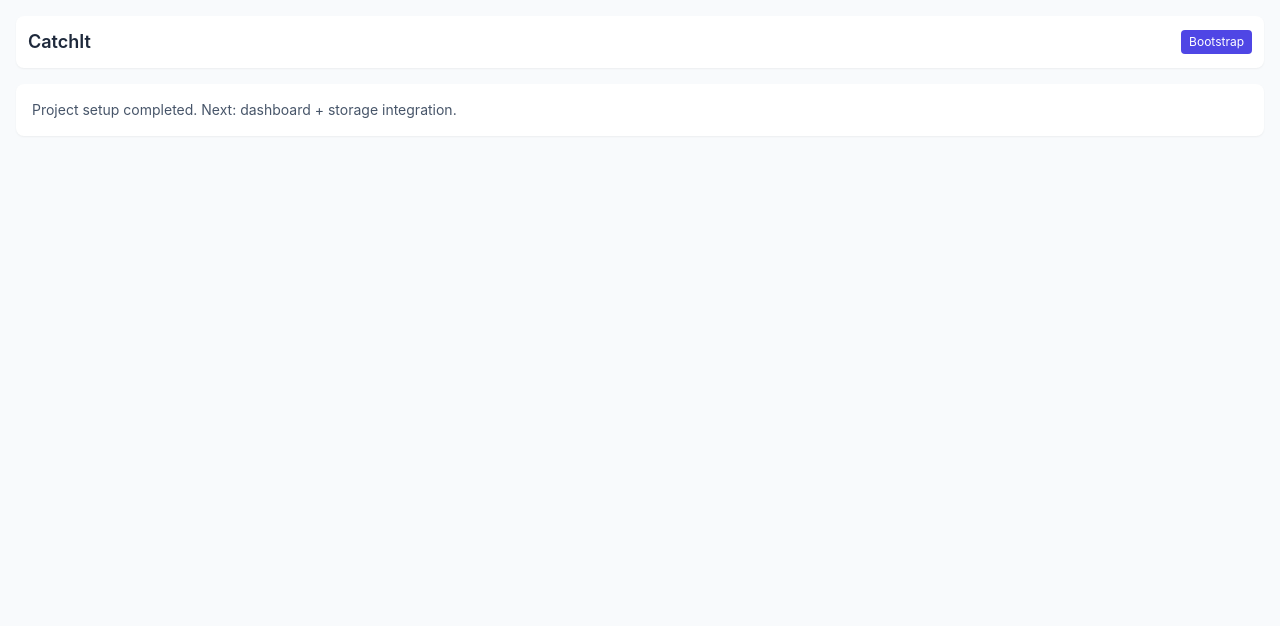
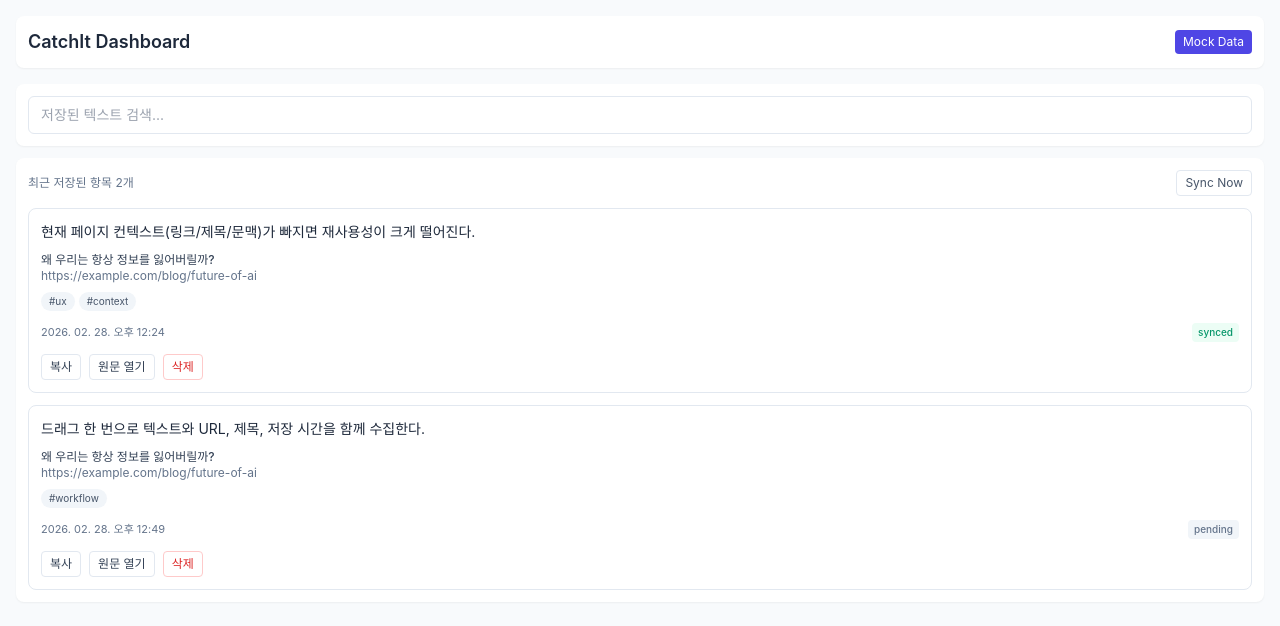
Before and after one commit to hyejungg/catch-it, a Vue app: page / in a window 1280 px wide. Shown: the top 626 px of the page. Built offline with nearby package versions, Linux system fonts and the light colour scheme.

Commit message:
✨ feat(ui): 대시보드 검색/리스트 뼈대 구현

```diff
--- a/src/ui/App.vue
+++ b/src/ui/App.vue
@@ -1,12 +1,160 @@
+<script setup lang="ts">
+import { computed, ref } from 'vue';
+import type { Highlight } from '@/shared/types/highlight';
+
+const searchQuery = ref('');
+const highlights = ref<Highlight[]>([
+  {
+    id: 'sample-1',
+    text: '현재 페이지 컨텍스트(링크/제목/문맥)가 빠지면 재사용성이 크게 떨어진다.',
+    url: 'https://example.com/blog/future-of-ai',
+    title: '왜 우리는 항상 정보를 잃어버릴까?',
+    createdAt: Date.now() - 1000 * 60 * 30,
+    tags: ['ux', 'context'],
+    notion: { status: 'synced' }
+  },
+  {
+    id: 'sample-2',
+    text: '드래그 한 번으로 텍스트와 URL, 제목, 저장 시간을 함께 수집한다.',
+    url: 'https://example.com/blog/future-of-ai',
+    title: '왜 우리는 항상 정보를 잃어버릴까?',
+    createdAt: Date.now() - 1000 * 60 * 5,
+    tags: ['workflow'],
+    notion: { status: 'pending' }
+  }
+]);
+
+const filteredHighlights = computed(() => {
+  const query = searchQuery.value.trim().toLowerCase();
+  if (!query) {
+    return highlights.value;
+  }
+
+  return highlights.value.filter((item) => {
+    return (
+      item.text.toLowerCase().includes(query) ||
+      item.title.toLowerCase().includes(query) ||
+      item.url.toLowerCase().includes(query) ||
+      item.tags.some((tag) => tag.toLowerCase().includes(query))
+    );
+  });
+});
+
+function formatDate(createdAt: number): string {
+  return new Intl.DateTimeFormat('ko-KR', {
+    year: 'numeric',
+    month: '2-digit',
+    day: '2-digit',
+    hour: '2-digit',
+    minute: '2-digit'
+  }).format(createdAt);
+}
+
+async function copyHighlight(item: Highlight): Promise<void> {
+  await navigator.clipboard.writeText(item.text);
+}
+
+function openSource(url: string): void {
+  window.open(url, '_blank', 'noopener,noreferrer');
+}
+
+function removeHighlight(id: string): void {
+  highlights.value = highlights.value.filter((item) => item.id !== id);
+}
+</script>
+
 <template>
   <main class="min-h-screen bg-slate-50 p-4 text-slate-800">
     <header class="mb-4 flex items-center justify-between rounded-lg bg-white p-3 shadow-sm">
-      <h1 class="text-lg font-semibold">CatchIt</h1>
-      <span class="rounded bg-brand-600 px-2 py-1 text-xs text-white">Bootstrap</span>
+      <h1 class="text-lg font-semibold">CatchIt Dashboard</h1>
+      <span class="rounded bg-brand-600 px-2 py-1 text-xs text-white">Mock Data</span>
     </header>
 
-    <section class="rounded-lg bg-white p-4 shadow-sm">
-      <p class="text-sm text-slate-600">Project setup completed. Next: dashboard + storage integration.</p>
+    <section class="mb-3 rounded-lg bg-white p-3 shadow-sm">
+      <input
+        v-model="searchQuery"
+        type="text"
+        placeholder="저장된 텍스트 검색..."
+        class="w-full rounded-md border border-slate-200 px-3 py-2 text-sm outline-none transition focus:border-brand-600"
+      />
+    </section>
+
+    <section class="rounded-lg bg-white p-3 shadow-sm">
+      <div class="mb-3 flex items-center justify-between">
+        <p class="text-xs text-slate-500">최근 저장된 항목 {{ filteredHighlights.length }}개</p>
+        <button
+          type="button"
+          class="rounded border border-slate-200 px-2 py-1 text-xs text-slate-600 hover:bg-slate-100"
+        >
+          Sync Now
+        </button>
+      </div>
+
+      <div v-if="filteredHighlights.length === 0" class="py-8 text-center text-sm text-slate-500">
+        검색 결과가 없습니다.
+      </div>
+
+      <ul v-else class="space-y-3">
+        <li
+          v-for="item in filteredHighlights"
+          :key="item.id"
+          class="rounded-lg border border-slate-200 bg-white p-3"
+        >
+          <p class="mb-2 text-sm leading-relaxed text-slate-800">{{ item.text }}</p>
+          <p class="truncate text-xs font-medium text-slate-700">{{ item.title }}</p>
+          <p class="truncate text-xs text-slate-500">{{ item.url }}</p>
+
+          <div class="mt-2 flex flex-wrap gap-1">
+            <span
+              v-for="tag in item.tags"
+              :key="tag"
+              class="rounded-full bg-slate-100 px-2 py-0.5 text-[10px] text-slate-600"
+            >
+              #{{ tag }}
+            </span>
+          </div>
+
+          <div class="mt-3 flex items-center justify-between">
+            <span class="text-[11px] text-slate-500">{{ formatDate(item.createdAt) }}</span>
+            <span
+              class="rounded px-1.5 py-0.5 text-[10px] font-medium"
+              :class="
+                item.notion?.status === 'synced'
+                  ? 'bg-emerald-50 text-emerald-600'
+                  : item.notion?.status === 'failed'
+                    ? 'bg-red-50 text-red-600'
+                    : 'bg-slate-100 text-slate-500'
+              "
+            >
+              {{ item.notion?.status ?? 'pending' }}
+            </span>
+          </div>
+
+          <div class="mt-3 flex gap-2">
+            <button
+              type="button"
+              class="rounded border border-slate-200 px-2 py-1 text-xs text-slate-700 hover:bg-slate-100"
+              @click="copyHighlight(item)"
+            >
+              복사
+            </button>
+            <button
+              type="button"
+              class="rounded border border-slate-200 px-2 py-1 text-xs text-slate-700 hover:bg-slate-100"
+              @click="openSource(item.url)"
+            >
+              원문 열기
+            </button>
+            <button
+              type="button"
+              class="rounded border border-red-200 px-2 py-1 text-xs text-red-600 hover:bg-red-50"
+              @click="removeHighlight(item.id)"
+            >
+              삭제
+            </button>
+          </div>
+        </li>
+      </ul>
     </section>
   </main>
 </template>
```
